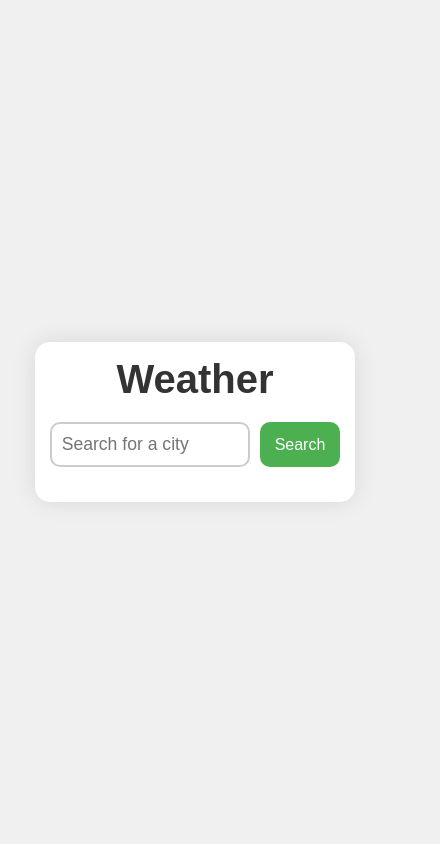
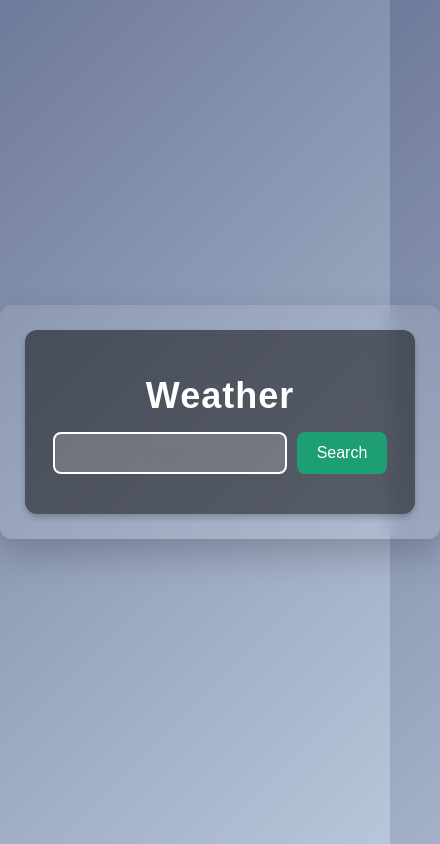
Before and after one commit to 987336/WeatherWebsite, a React (Create React App) app in the folder frontend/: page / in a window 390 px wide. Shown: the whole page, 440 px wide, since content can reach past the window. Built offline with nearby package versions, Linux system fonts and the light colour scheme; no server answers.

Commit message:
Update weather.css

```diff
--- a/frontend/src/weather.css
+++ b/frontend/src/weather.css
@@ -1,164 +1,173 @@
-/* Base styles for the app */
-* {
+/* Overall Body Style */
+body {
+  font-family: 'Arial', sans-serif;
   margin: 0;
   padding: 0;
-  box-sizing: border-box;
-}
-
-body {
-  font-family: 'Arial', sans-serif;
-  background-color: #f0f0f0;
-  color: #333;
+  background: linear-gradient(135deg, #6E7A99, #B8C6DB);
   display: flex;
   justify-content: center;
   align-items: center;
-  height: 100vh;
-  padding: 10px;
+  min-height: 100vh;
+  color: #fff;
 }
 
+/* Weather App Container */
 .weather-app-container {
-  display: flex;
-  justify-content: center;
-  align-items: center;
-  height: 100%;
-  background-color: white;
-  border-radius: 15px;
-  box-shadow: 0px 0px 25px rgba(0, 0, 0, 0.1);
-  max-width: 600px;
   width: 100%;
-  padding: 20px;
-  transition: background-color 0.3s;
+  max-width: 500px;
+  background: rgba(255, 255, 255, 0.1);
+  border-radius: 12px;
+  padding: 25px;
+  box-shadow: 0 15px 35px rgba(0, 0, 0, 0.2);
+  backdrop-filter: blur(10px);
+  transition: transform 0.3s ease-in-out;
 }
 
-.sunny-bg {
-  background-color: #f9d71c;
+.weather-app-container:hover {
+  transform: scale(1.05);
 }
 
-.rainy-bg {
-  background-color: #00aaff;
+/* Content Card Style */
+.content-card {
+  padding: 20px;
+  background: rgba(0, 0, 0, 0.5);
+  border-radius: 12px;
+  box-shadow: 0px 4px 6px rgba(0, 0, 0, 0.2);
+  text-align: center;
 }
 
-.cloudy-bg {
-  background-color: #a2a2a2;
+/* App Title */
+.app-title {
+  font-size: 36px;
+  margin-bottom: 15px;
+  font-weight: 600;
+  letter-spacing: 1px;
 }
 
-.snowy-bg {
-  background-color: #bbdefb;
-}
-
-.stormy-bg {
-  background-color: #4caf50;
-}
-
-.default-bg {
-  background-color: #ffffff;
-}
-
-/* Content card styles */
-.content-card {
-  width: 100%;
-  display: flex;
-  flex-direction: column;
-  justify-content: center;
-  align-items: center;
-}
-
-.app-title {
-  font-size: 2.5rem;
-  margin-bottom: 20px;
-  font-weight: bold;
-  color: #333;
-}
-
+/* Input Container */
 .input-container {
   display: flex;
   justify-content: center;
   margin-bottom: 20px;
-  width: 100%;
 }
 
+/* City Input */
 .city-input {
-  width: 250px;
   padding: 10px;
-  margin-right: 10px;
-  border: 2px solid #ccc;
-  border-radius: 10px;
-  font-size: 1.1rem;
+  width: 60%;
+  border: 2px solid #fff;
+  border-radius: 8px;
+  background: rgba(255, 255, 255, 0.2);
+  color: #fff;
+  font-size: 16px;
+  transition: border 0.3s;
 }
 
+.city-input:focus {
+  border: 2px solid #1d9e74;
+  outline: none;
+}
+
+/* Button */
 .fetch-button {
   padding: 10px 20px;
-  font-size: 1rem;
-  background-color: #4caf50;
-  color: white;
+  margin-left: 10px;
+  background: #1d9e74;
+  color: #fff;
   border: none;
-  border-radius: 10px;
+  border-radius: 8px;
+  font-size: 16px;
   cursor: pointer;
   transition: background-color 0.3s;
 }
 
 .fetch-button:hover {
-  background-color: #45a049;
+  background-color: #158c5d;
 }
 
+/* Error Message */
 .error-message {
-  color: red;
-  font-size: 1.1rem;
+  font-size: 16px;
+  color: #ff6f61;
   margin-top: 10px;
 }
 
-/* Weather display styles */
+/* Weather Display */
 .weather-display {
-  display: flex;
-  flex-direction: column;
-  justify-content: center;
-  align-items: center;
+  margin-top: 20px;
+  padding: 20px;
+  background: rgba(255, 255, 255, 0.1);
+  border-radius: 10px;
+  box-shadow: 0px 4px 10px rgba(0, 0, 0, 0.2);
 }
 
 .weather-summary {
   display: flex;
-  flex-direction: column;
+  justify-content: space-around;
   align-items: center;
-  margin-bottom: 20px;
+  margin-bottom: 15px;
 }
 
+.weather-summary h2 {
+  font-size: 30px;
+  margin: 0;
+}
+
+.weather-summary h3 {
+  font-size: 40px;
+  margin: 0;
+  font-weight: bold;
+}
+
+.weather-summary p {
+  font-size: 18px;
+  color: #ccc;
+}
+
+/* Weather Details */
+.weather-details {
+  font-size: 16px;
+  color: #d0d0d0;
+  text-align: left;
+}
+
+.weather-details p {
+  margin: 5px 0;
+}
+
+/* Weather Icons */
 .weather-icon {
-  margin-bottom: 10px;
+  display: flex;
+  justify-content: center;
+  align-items: center;
+  margin-right: 20px;
+  box-shadow: 0px 4px 6px rgba(0, 0, 0, 0.2);
 }
 
 .weather-icon svg {
-  margin: 10px;
+  width: 80px;
+  height: 80px;
+  color: #fff;
+  transition: transform 0.3s ease;
 }
 
-h2, h3, p {
-  margin: 5px 0;
+.weather-icon svg:hover {
+  transform: scale(1.1);
 }
 
-.weather-details {
-  text-align: center;
-  font-size: 1rem;
+/* Animations */
+@keyframes pulse {
+  0% {
+    opacity: 0.7;
+  }
+  50% {
+    opacity: 1;
+  }
+  100% {
+    opacity: 0.7;
+  }
 }
 
-.weather-details p {
-  margin-bottom: 5px;
+.weather-app-container:hover .weather-icon svg {
+  animation: pulse 1.5s infinite;
 }
-
-/* Responsiveness */
-@media (max-width: 600px) {
-  .weather-app-container {
-    flex-direction: column;
-    padding: 15px;
-  }
-
-  .city-input {
-    width: 200px;
-  }
-
-  .fetch-button {
-    padding: 8px 15px;
-  }
-
-  .weather-display {
-    margin-top: 20px;
-  }
-}
```
